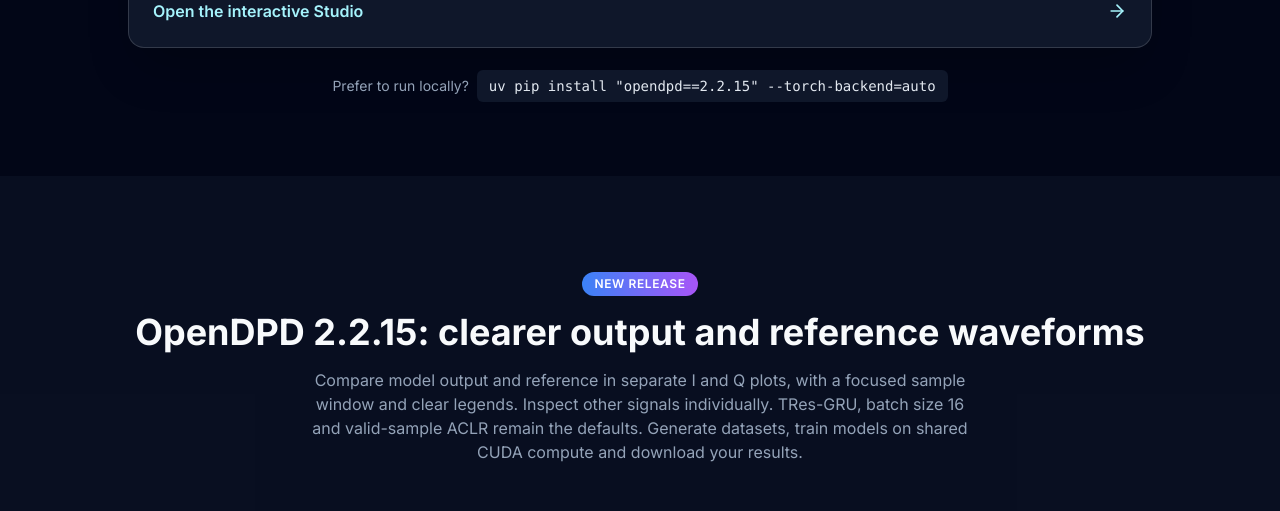
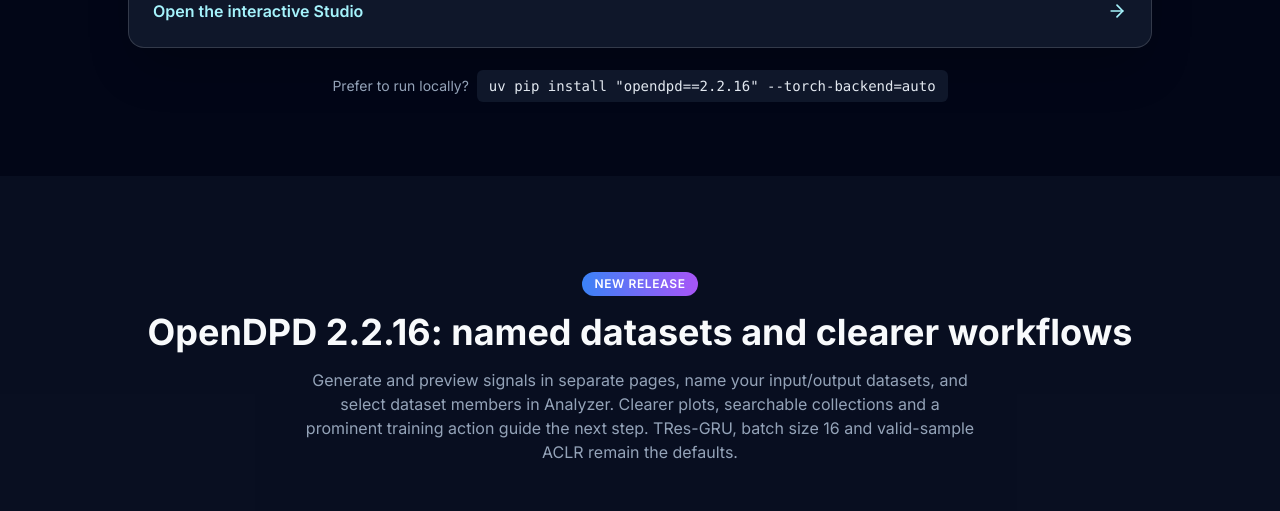
Before and after one commit to lab-emi/opendpd-site, a React (Vite) app: page / in a window 1280 px wide. Shown: the part 2147-2658 px from the top of the page. Built offline with nearby package versions, Linux system fonts and the light colour scheme.

Commit message:
Publish OpenDPD Studio 2.2.16

```diff
--- a/src/App.jsx
+++ b/src/App.jsx
@@ -44,7 +44,7 @@
             animate={{ opacity: 1, y: 0 }}
             transition={{ duration: 0.5 }}
           >
-            <p className="mb-5 text-sm font-semibold tracking-wide text-cyan-300">OpenDPD 2.2.15 · Available in your browser</p>
+            <p className="mb-5 text-sm font-semibold tracking-wide text-cyan-300">OpenDPD 2.2.16 · Available in your browser</p>
             <img src={`${import.meta.env.BASE_URL}opendpd-studio-logo-inverse.svg`} alt="OpenDPD Studio" className="mx-auto mb-8 w-full max-w-lg" />
             <h1 className="text-4xl md:text-6xl font-bold mb-6 tracking-tight">
               Train a digital predistorter.<br />
@@ -83,12 +83,12 @@
               <img src={`${import.meta.env.BASE_URL}studio-signal-generator.png`} alt="OpenDPD Studio preset matrices — compare bandwidth, QAM and channel count" className="w-full rounded-xl" />
               <span className="flex items-center justify-between px-4 py-4 font-semibold text-cyan-200">Open the interactive Studio <ArrowRight size={20} /></span>
             </a>
-            <p className="mt-7 text-sm text-slate-400">Prefer to run locally? <code className="ml-1 rounded-md bg-slate-900 px-3 py-2 text-slate-200">uv pip install "opendpd==2.2.15" --torch-backend=auto</code></p>
+            <p className="mt-7 text-sm text-slate-400">Prefer to run locally? <code className="ml-1 rounded-md bg-slate-900 px-3 py-2 text-slate-200">uv pip install "opendpd==2.2.16" --torch-backend=auto</code></p>
           </Motion.div>
         </div>
       </section>
 
-      {/* OpenDPD 2.2.15 */}
+      {/* OpenDPD 2.2.16 */}
       <section id="whats-new" className="py-24 px-6 bg-slate-900/50">
         <div className="container mx-auto max-w-6xl">
           <Motion.div
@@ -100,11 +100,11 @@
             <div className="flex items-center justify-center gap-3 mb-4">
               <span className="text-xs font-semibold tracking-wider uppercase bg-gradient-to-r from-blue-500 to-purple-500 text-white px-3 py-1 rounded-full">New Release</span>
             </div>
-            <h2 className="text-3xl md:text-4xl font-bold mb-4 text-center">OpenDPD 2.2.15: clearer output and reference waveforms</h2>
+            <h2 className="text-3xl md:text-4xl font-bold mb-4 text-center">OpenDPD 2.2.16: named datasets and clearer workflows</h2>
             <p className="text-slate-400 text-center mb-12 max-w-2xl mx-auto">
-              Compare model output and reference in separate I and Q plots, with a focused sample window and clear legends.
-              Inspect other signals individually. TRes-GRU, batch size 16 and valid-sample ACLR remain the defaults.
-              Generate datasets, train models on shared CUDA compute and download your results.
+              Generate and preview signals in separate pages, name your input/output datasets, and select dataset members in Analyzer.
+              Clearer plots, searchable collections and a prominent training action guide the next step.
+              TRes-GRU, batch size 16 and valid-sample ACLR remain the defaults.
             </p>
           </Motion.div>
 
```
